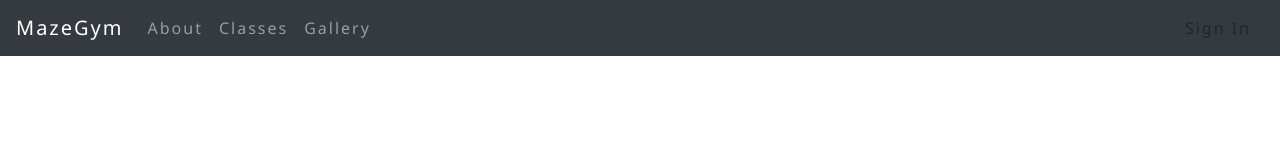
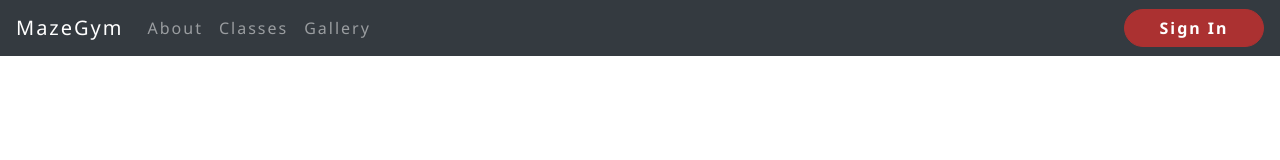
Before and after one commit to Code-Institute-Submissions/MazeGym-MS1, a plain HTML site: page index.html in a window 1280 px wide. Drawn offline with nearby package versions, Linux system fonts and the light colour scheme.

Commit message:
Style added to SignIn button

```diff
--- a/assets/css/style.css
+++ b/assets/css/style.css
@@ -9,3 +9,25 @@
     margin-right: 0;
     margin-left: 0;
 }
+
+/*--------------------------------Buttons*/
+
+.btn-s {
+    font-weight: bold;
+    border-radius: 20px;
+    width: 140px;
+}
+
+.btn-darkred {
+    color: white;
+    background-color: #ab3131;
+    border-color: #ab3131;
+}
+
+.btn-darkred:hover,
+.btn-darkred:active,
+.btn-darkred:focus,
+btn-darkred:active:focus {
+    background-color:#8a1a1a;
+    border-color: #8a1a1a;
+    color: white;
--- a/index.html
+++ b/index.html
@@ -27,7 +27,7 @@
                         <a class="nav-link" href="#">Gallery</a>
                     </li>
                 </ul>
-                <a href="/login" class="btn btn--cta btn--red">Sign In</a>
+                <a href="/login" class="btn btn-s btn-darkred">Sign In</a>
             </div>
         </nav>
     </div>
```
